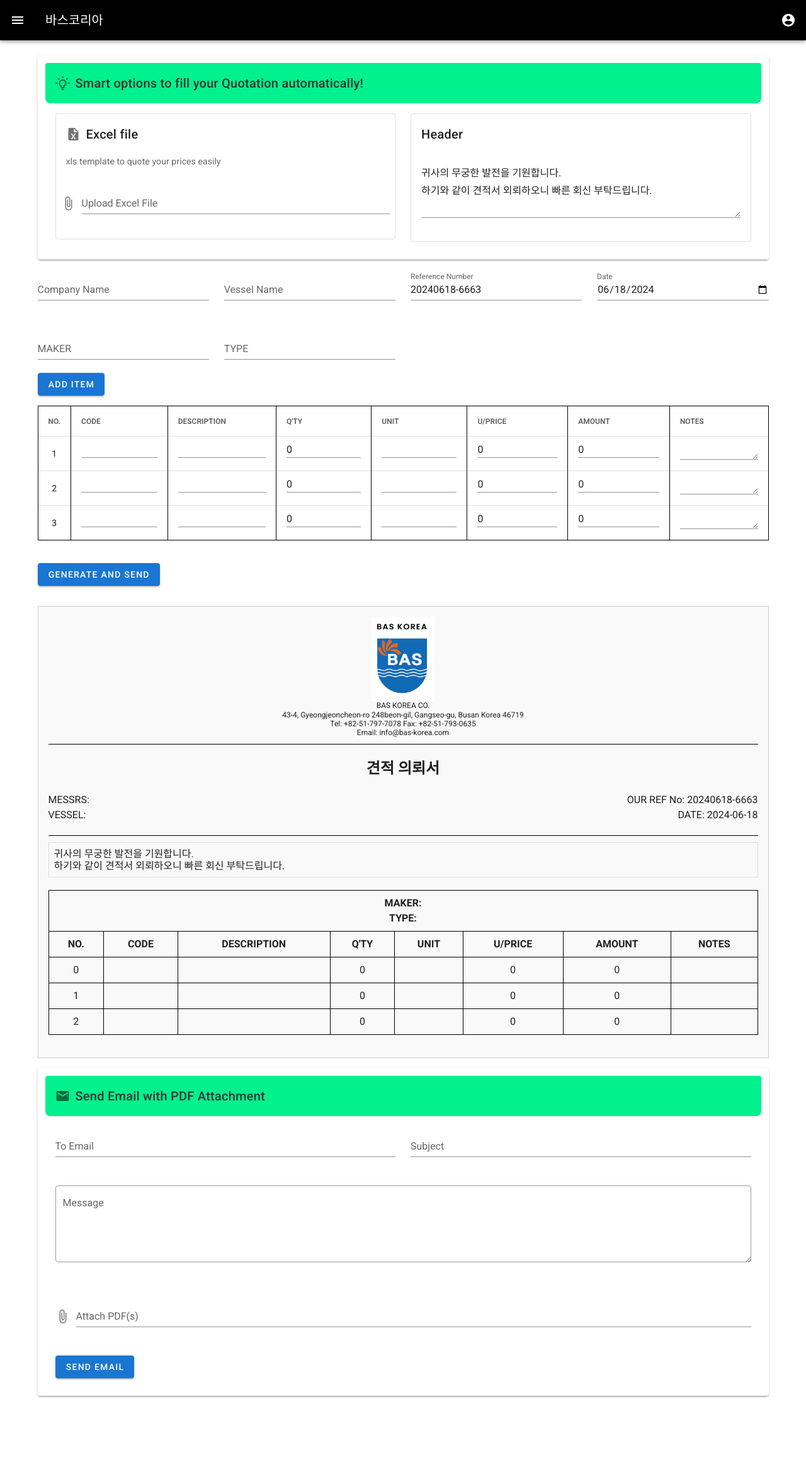
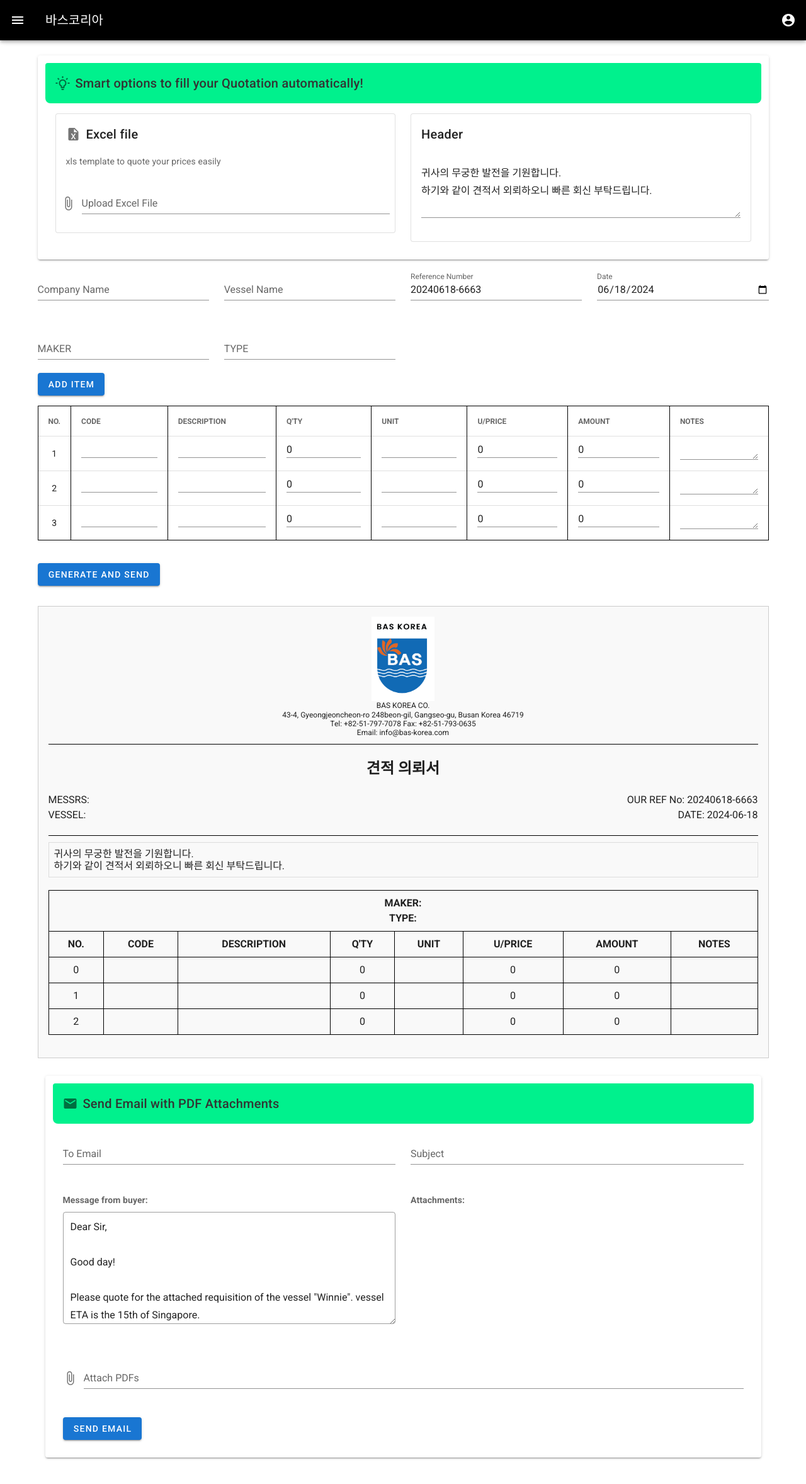
Before and after one commit to tlfqk13/demo-admin, a Vue app: page /make-inquiry in a window 1280 px wide. Shown: the top 2356 px of the page at 63% size. Before the commit the page ends 2256 px from the top, so only its background shows below. Built offline with nearby package versions, Linux system fonts and the light colour scheme.

Commit message:
* pdf 생성해서 메일까지 보내는 뷰

```diff
--- a/src/views/EmailForm.vue
+++ b/src/views/EmailForm.vue
@@ -1,8 +1,10 @@
 <template>
+  <v-app>
+    <v-container>
       <v-card class="pa-3 mb-4">
         <v-card-title class="section-title">
           <v-icon class="mr-2">mdi-email</v-icon>
-      Send Email with PDF Attachment
+          Send Email with PDF Attachments
         </v-card-title>
         <v-card-text>
           <v-form @submit.prevent="sendEmail">
@@ -13,16 +15,35 @@
               <v-col cols="12" md="6">
                 <v-text-field v-model="subject" label="Subject" required></v-text-field>
               </v-col>
-          <v-col cols="12">
-            <v-textarea v-model="message" label="Message" rows="4" outlined></v-textarea>
+              <v-col cols="12" md="6">
+                <strong>Message from buyer:</strong>
+                <v-textarea
+                  v-model="headerMessage"
+                  rows="6"
+                  outlined
+                  class="mt-2"
+                ></v-textarea>
+              </v-col>
+              <v-col cols="12" md="6">
+                <strong>Attachments:</strong>
+                <v-list>
+                  <v-list-item v-for="(file, index) in pdfFiles" :key="index">
+                    <v-list-item-content>
+                      <v-list-item-title>
+                        <v-icon small class="mr-1">mdi-attachment</v-icon>
+                        <span>{{ file.name }}</span>
+                      </v-list-item-title>
+                    </v-list-item-content>
+                  </v-list-item>
+                </v-list>
               </v-col>
               <v-col cols="12">
                 <v-file-input
                   v-model="pdfFiles"
-              label="Attach PDF(s)"
+                  label="Attach PDFs"
                   accept=".pdf"
                   multiple
-              required
+                  @change="updateAttachments"
                 ></v-file-input>
               </v-col>
               <v-col cols="12">
@@ -32,6 +53,8 @@
           </v-form>
         </v-card-text>
       </v-card>
+    </v-container>
+  </v-app>
 </template>
 
 <script>
@@ -44,10 +67,18 @@ export default {
       toEmail: '',
       subject: '',
       message: '',
-      pdfFiles: [],
+      pdfFiles: [], // 변경: 다중 파일을 위한 배열
+      headerMessage: 'Dear Sir,\n\nGood day!\n\nPlease quote for the attached requisition of the vessel "Winnie". vessel ETA is the 15th of Singapore.\n\nRegards,\nBharani'
     };
   },
   methods: {
+    updateAttachments() {
+      if (this.pdfFiles.length > 0) {
+        this.attachmentNames = this.pdfFiles.map(file => file.name);
+      } else {
+        this.attachmentNames = [];
+      }
+    },
     async sendEmail() {
       if (this.pdfFiles.length === 0) {
         alert('Please attach at least one PDF file.');
@@ -55,11 +86,13 @@ export default {
       }
 
       const formData = new FormData();
-      formData.append('to', this.toEmail);
+      formData.append('toEmail', this.toEmail);
       formData.append('subject', this.subject);
-      formData.append('text', this.message);
+      formData.append('message', this.message);
+
+      // 변경: 모든 파일을 FormData에 추가
       this.pdfFiles.forEach(file => {
-        formData.append('attachments', file);
+        formData.append('pdfFiles', file);
       });
 
       try {
--- a/src/views/MakeInquiry.vue
+++ b/src/views/MakeInquiry.vue
@@ -9,7 +9,7 @@
         <v-card-text>
           <v-row>
             <v-col cols="12" md="6">
-              <v-card outlined class="equal-card">
+              <v-card outlined>
                 <v-card-title>
                   <v-icon class="mr-2">mdi-file-excel</v-icon>
                   Excel file
@@ -27,9 +27,9 @@
                 </v-card-actions>
               </v-card>
             </v-col>
-            <v-col cols="12" md="6">
-              <v-card outlined class="equal-card">
-                <v-card-title>Header</v-card-title>
+            <v-col cols="12" md = "6">
+              <v-card outlined>
+              <v-card-title>Header</v-card-title>
                 <v-card-text>
                   <v-textarea v-model="headerMessage" rows="3"></v-textarea>
                 </v-card-text>
@@ -383,12 +383,7 @@ export default {
   margin-bottom: 16px;
   color: #333;
 }
-.equal-card {
-  min-height: 200px; /* 원하는 높이로 설정 */
-  display: flex;
-  flex-direction: column;
-  justify-content: space-between;
-}
+
 .preview {
   border: 1px solid #ccc;
   padding: 16px;
--- a/vue.config.js
+++ b/vue.config.js
@@ -1,8 +1,8 @@
 const {defineConfig} = require('@vue/cli-service')
-module.exports = defineConfig({
-  transpileDependencies: true,
+module.exports = {
+  transpileDependencies: [],
   outputDir: "../../src/main/resources/static",
   devServer: {
-    proxy: 'http://localhost:8080' //서버 프로젝트 포트번호와 동일할 것
+    proxy: 'http://localhost:8080', // 서버 프로젝트 포트번호와 동일할 것
   },
-});
+};
```
Also changed, not shown: 1 other file (tests, documents, lock files or other folders). Lines whose indentation alone changed are shown as unchanged.
